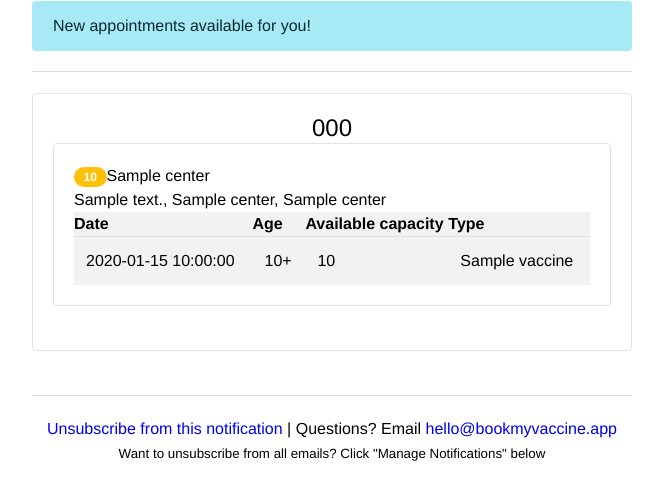
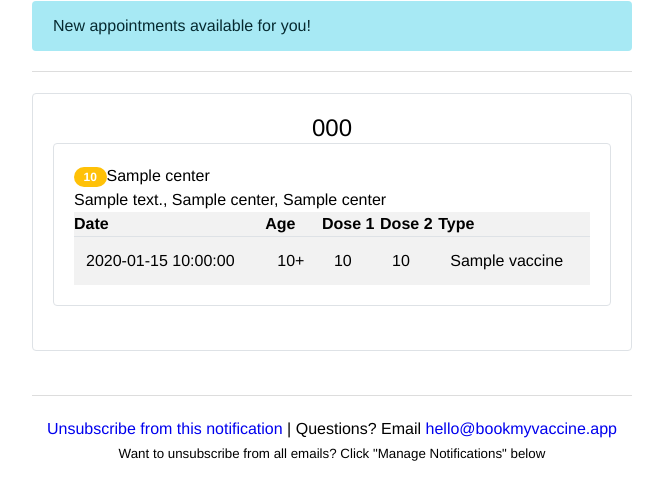
Before and after one commit to ShadjaDevs/shadja, a Flask app: template templates/email_slot_template.html in a window 1280 px wide. Shown: the top 500 px of the page, without its empty margins (308-971 px from the left). Run offline with Flask 2, Linux system fonts and the light colour scheme; the template is opened without the code that fills it: most values are stand-ins (such as "Sample title", 1, 10 or a date in 2020).

Commit message:
Separate dose count in email

```diff
--- a/templates/email_slot_template.html
+++ b/templates/email_slot_template.html
@@ -90,14 +90,16 @@
                                                                                                                                  <tr style="" bgcolor="#f2f2f2">
                                                                                                                                     <th style="line-height: 24px; font-size: 16px; margin: 0;" align="left">Date</th>
                                                                                                                                     <th style="line-height: 24px; font-size: 16px; margin: 0;" align="left">Age</th>
-                                                                                                                                    <th style="line-height: 24px; font-size: 16px; margin: 0;" align="left">Available capacity</th>
+                                                                                                                                    <th style="line-height: 24px; font-size: 16px; margin: 0;" align="left">Dose 1</th>
+                                                                                                                                    <th style="line-height: 24px; font-size: 16px; margin: 0;" align="left">Dose 2</th>
                                                                                                                                     <th style="line-height: 24px; font-size: 16px; margin: 0;" align="left">Type</th>
                                                                                                                                  </tr>
                                                                                                                                 {% for session in center['sessions'] %}
                                                                                                                                     <tr style="" bgcolor="#f2f2f2">
                                                                                                                                     <td style="border-spacing: 0px; border-collapse: collapse; line-height: 24px; font-size: 16px; border-top-width: 1px; border-top-color: #dee2e6; border-top-style: solid; margin: 0; padding: 12px;" align="left" valign="top">{{session['date']}}</td>
                                                                                                                                     <td style="border-spacing: 0px; border-collapse: collapse; line-height: 24px; font-size: 16px; border-top-width: 1px; border-top-color: #dee2e6; border-top-style: solid; margin: 0; padding: 12px;" align="left" valign="top">{{session['min_age_limit']}}+</td>
-                                                                                                                                    <td style="border-spacing: 0px; border-collapse: collapse; line-height: 24px; font-size: 16px; border-top-width: 1px; border-top-color: #dee2e6; border-top-style: solid; margin: 0; padding: 12px;" align="left" valign="top">{{session['available_capacity']}}</td>
+                                                                                                                                    <td style="border-spacing: 0px; border-collapse: collapse; line-height: 24px; font-size: 16px; border-top-width: 1px; border-top-color: #dee2e6; border-top-style: solid; margin: 0; padding: 12px;" align="left" valign="top">{{session['available_capacity_dose1']}}</td>
+                                                                                                                                    <td style="border-spacing: 0px; border-collapse: collapse; line-height: 24px; font-size: 16px; border-top-width: 1px; border-top-color: #dee2e6; border-top-style: solid; margin: 0; padding: 12px;" align="left" valign="top">{{session['available_capacity_dose2']}}</td>
                                                                                                                                     <td style="border-spacing: 0px; border-collapse: collapse; line-height: 24px; font-size: 16px; border-top-width: 1px; border-top-color: #dee2e6; border-top-style: solid; margin: 0; padding: 12px;" align="left" valign="top">{{session['vaccine']}}</td>
                                                                                                                                     </tr>
                                                                                                                                 {% endfor %}
```
